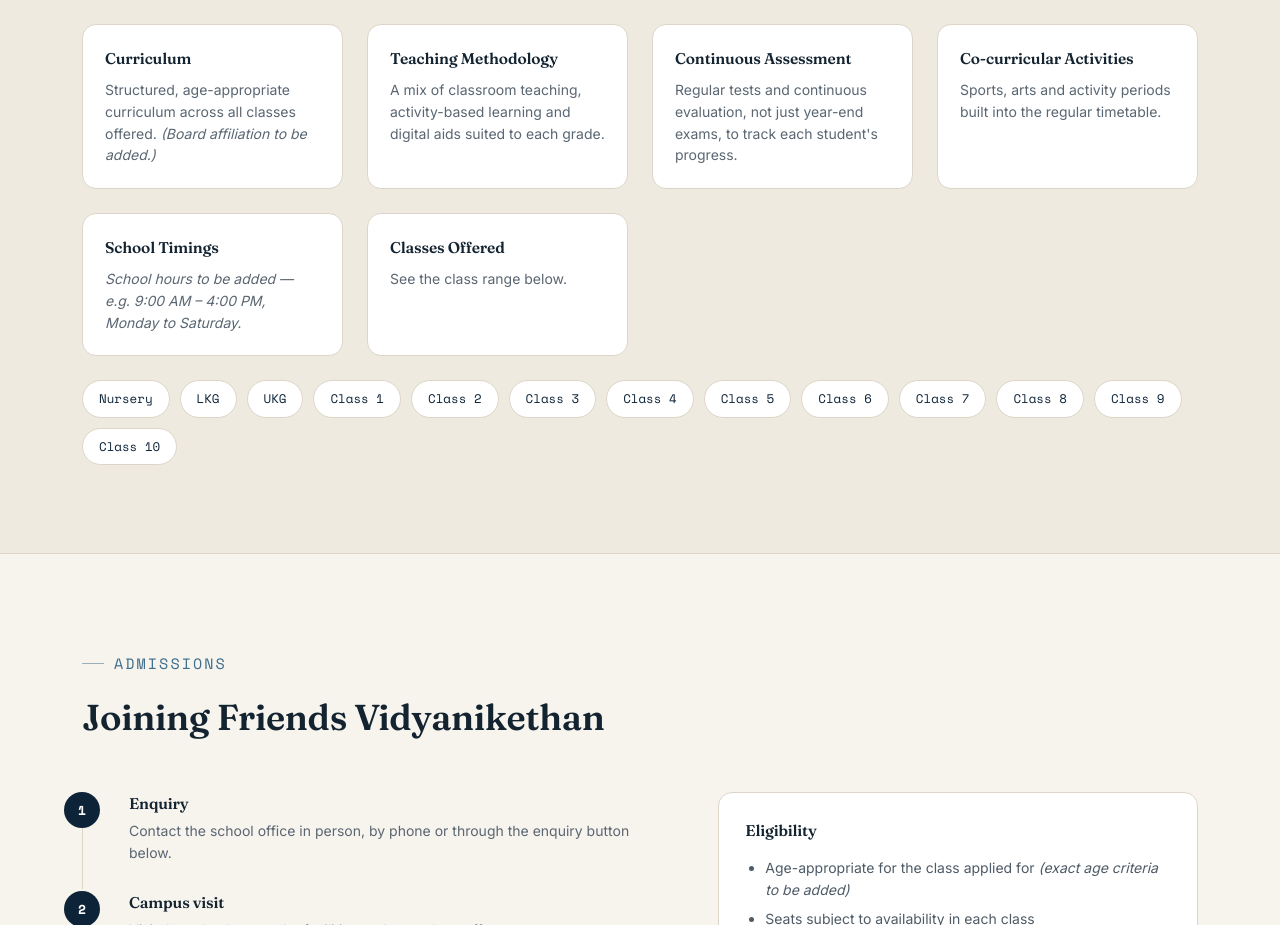
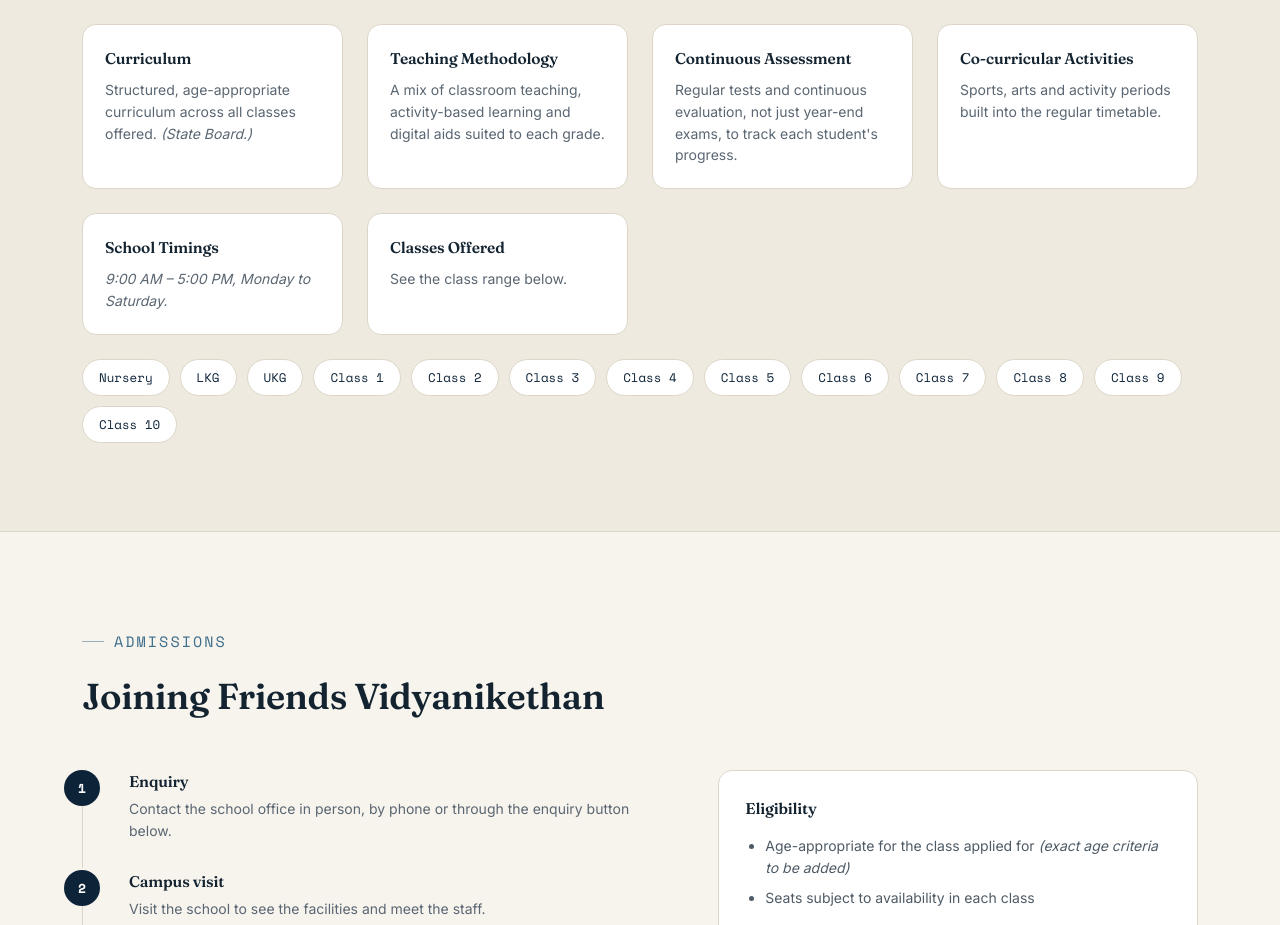
Before and after one commit to friendsvidyanikethanschool-git/school-home, a plain HTML site: page index.html in a window 1280 px wide. Shown: the part 3100-4025 px from the top of the page. Drawn offline with nearby package versions, Linux system fonts and the light colour scheme.

Commit message:
Update curriculum and school timings in index.html

```diff
--- a/index.html
+++ b/index.html
@@ -660,7 +660,7 @@
       <div class="academics-grid">
         <div class="item">
           <h4>Curriculum</h4>
-          <p>Structured, age-appropriate curriculum across all classes offered. <em>(Board affiliation to be added.)</em></p>
+          <p>Structured, age-appropriate curriculum across all classes offered. <em>(State Board.)</em></p>
         </div>
         <div class="item">
           <h4>Teaching Methodology</h4>
@@ -676,7 +676,7 @@
         </div>
         <div class="item">
           <h4>School Timings</h4>
-          <p><em>School hours to be added — e.g. 9:00 AM – 4:00 PM, Monday to Saturday.</em></p>
+          <p><em>9:00 AM – 5:00 PM, Monday to Saturday.</em></p>
         </div>
         <div class="item">
           <h4>Classes Offered</h4>
```
